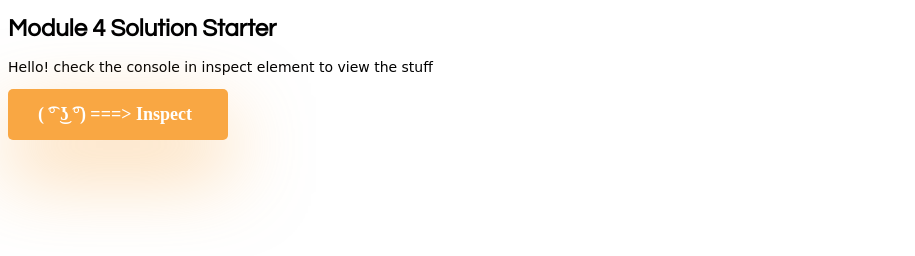
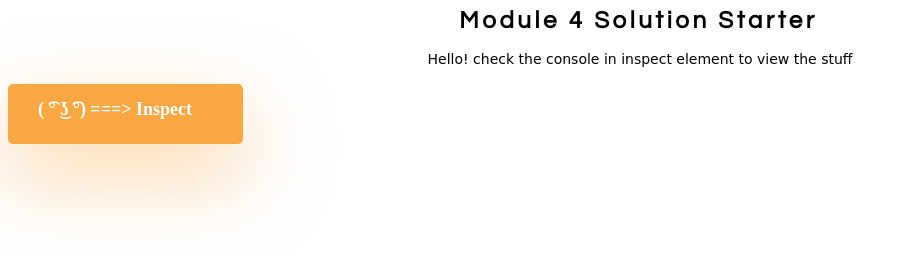
Before and after one commit to icuck/Module-4-Solution, a plain HTML site: page index.html in a window 1280 px wide. Shown: the whole page, without its empty margins (0-915 px from the left). Drawn offline with Linux system fonts and the light colour scheme.

Commit message:
Update style.css

```diff
--- a/style.css
+++ b/style.css
@@ -3,6 +3,8 @@
 ----iCuck Studios----
 ----------------------
 */
+
+/* Please do not copy my code directly, instead, please paraphrase it, sorry, I'm protective of this. */
 h1 {
     font-family: "Century Gothic", CenturyGothic, AppleGothic, sans-serif;
     font-size: 24px;
@@ -12,12 +14,23 @@ h1 {
     line-height: 26.4px;
 }
 
-p {
+span {
     font-family: cursive;
     font-size: 14px;
 }
-p:hover {
-    font-size: 18px
+span:hover {
+    color: #484848;
+    background-color: gainsboro;
+}
+
+#animated_Btn:hover {
+    width: 205px;
+    height: 32px;
+    font-size: 21px;
+}
+
+.align-center {
+    text-align: center;
 }
 
 #animated_Btn {
@@ -29,18 +42,18 @@ p:hover {
     background-color: #f9a743;
     box-shadow: 0 30px 80px rgba(249, 167, 68, 0.5);
     background-image: linear-gradient(bottom, rgba(255, 239, 206, 0) 0%, rgba(255, 239, 206, 0.25) 100%);
-    width:160px;
-    height: 100;
+    width:175px;
+    height: 30px;
     position: relative;
     font-weight:bold;
-    animation:animated_div 5s 1;
-    -moz-animation:animated_div 5s 1;
-    -webkit-animation:animated_div 5s 1;
-    -o-animation:animated_div 5s 1;
+    animation:animated_Btn 5s 1;
+    -moz-animation:animated_Btn 5s 1;
+    -webkit-animation:animated_Btn 5s 1;
+    -o-animation:animated_Btn 5s 1;
     -webkit-border-radius:5px;
 }
 
-@keyframes animated_div
+@keyframes animated_Btn
 {
 0% {transform: rotate(0deg);left:0px;}
 25% {transform: rotate(20deg);left:0px;}
@@ -50,7 +63,7 @@ p:hover {
 100% {transform: rotate(-360deg);left:0px;}
 }
 
-@-webkit-keyframes animated_div
+@-webkit-keyframes animated_Btn
 {
 0% {-webkit-transform: rotate(0deg);left:0px;}
 25% {-webkit-transform: rotate(20deg);left:0px;}
@@ -60,7 +73,7 @@ p:hover {
 100% {-webkit-transform: rotate(-360deg);left:0px;}
 }
 
-@-moz-keyframes animated_div
+@-moz-keyframes animated_Btn
 {
 0%  {-moz-transform: rotate(0deg);left:0px;}
 25% {-moz-transform: rotate(20deg);left:0px;}
@@ -70,7 +83,7 @@ p:hover {
 100% {-moz-transform: rotate(-360deg);left:0px;}
 }
 
-@-o-keyframes animated_div
+@-o-keyframes animated_Btn
 {
 0% {transform: rotate(0deg);left:0px;}
 25% {transform: rotate(20deg);left:0px;}
@@ -79,3 +92,27 @@ p:hover {
 70%  {transform: rotate(0deg);left:500px;}
 100% {transform: rotate(-360deg);left:0px;}
 }
+
+h1 {
+  text-align: center;
+  overflow: hidden;
+  border-right: .15em solid transparent;
+  white-space: nowrap;
+  margin: 0 auto;
+  letter-spacing: .15em;
+  animation:
+    typing-fx 3.5s steps(40, end),
+    cursor 0.75s step-end 1;
+}
+
+/* the typing*/
+@keyframes typing-fx {
+  from { width: 0 }
+  to { width: 100% }
+}
+
+
+@keyframes cursor {
+  from, to { border-color: transparent }
+  50% { border-color: orange; }
+}
```
